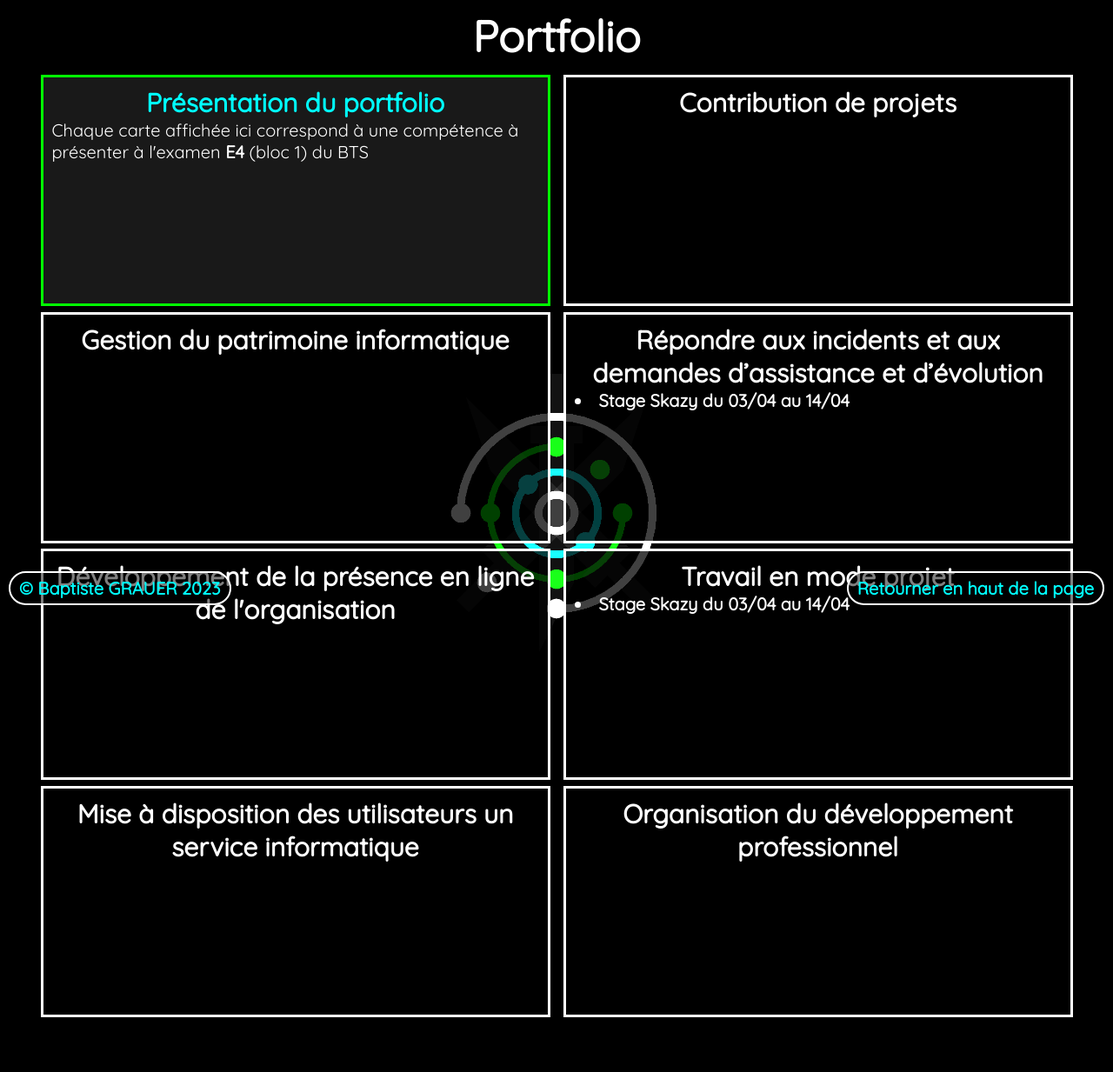
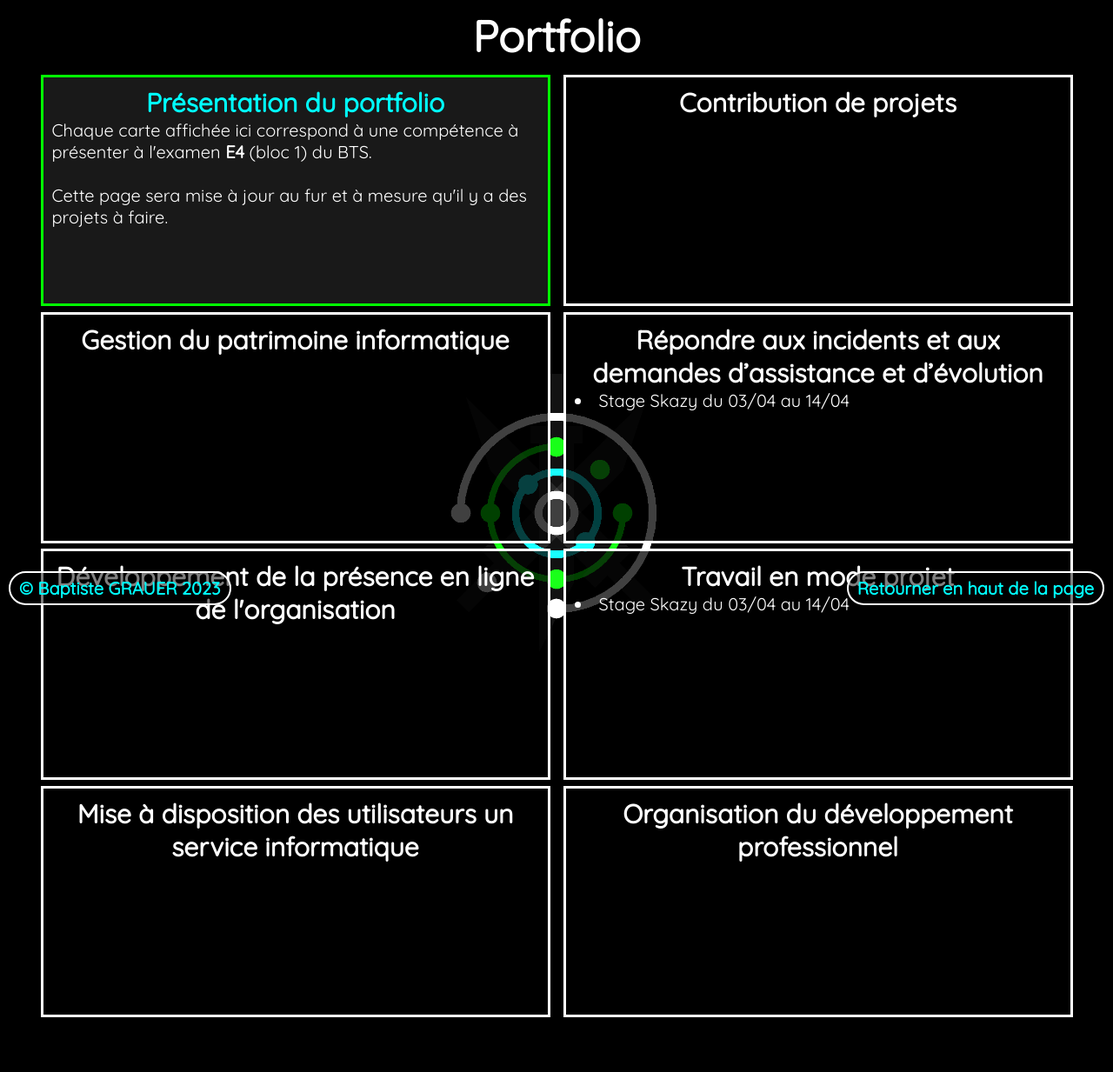
Before and after one commit to xWoozixx/BoraboraDev, a PHP site: page /annexes/portfolio.html in a window 1280 px wide. Shown: the part 84-1317 px from the top of the page at 87% size. Run offline with PHP 8.4, Linux system fonts and the light colour scheme.

Commit message:
modif css portfolio + ajout texte portfolio

```diff
--- a/annexes/portfolio.html
+++ b/annexes/portfolio.html
@@ -30,7 +30,8 @@
         <section class="contenu">
             <div class="paragraphe_important">
                 <h2>Présentation du portfolio</h2>
-                <p>Chaque carte affichée ici correspond à une compétence à présenter à l'examen <strong>E4</strong> (bloc 1) du BTS</p>
+                <p>Chaque carte affichée ici correspond à une compétence à présenter à l'examen <strong>E4</strong> (bloc 1) du BTS.<br><br>
+                Cette page sera mise à jour au fur et à mesure qu'il y a des projets à faire.</p>
             </div>
             <a href="portfolio/contributionProjet.html" class="paragraphe">
                 <h2>Contribution de projets</h2>
--- a/body.css
+++ b/body.css
@@ -25,18 +25,24 @@
     padding:10px;
     z-index: 1;
 }
-.paragraphe h2{
+.paragraphe > h2{
     transition: 0.2s;
     font-size: 30px;
     text-align: center;
 }
-.paragraphe p{
+.paragraphe > p{
     font-size: 20px;
 }
-.paragraphe li{
+.paragraphe ul li{
     font-size: 20px;
 }
-.paragraphe a{
+a.paragraphe > ul > li{
+    font-weight: normal;
+}
+a.paragraphe > p{
+    font-weight: normal;
+}
+.paragraphe > a{
     color: #0ff;
 }
 .paragraphe:hover{
@@ -45,10 +51,10 @@
     background-color: #222;
     border-color: #0f0;
 }
-.paragraphe:hover h2{
+.paragraphe:hover > h2{
     color: #0ff;
 }
-.paragraphe a:hover{
+.paragraphe > a:hover{
     color:#0f0;
 }
 .paragraphe_important{
@@ -63,19 +69,19 @@
     padding:10px;
     z-index: 1;
 }
-.paragraphe_important h2{
+.paragraphe_important > h2{
     color: #0ff;
     transition: 0.2s;
     font-size: 30px;
     text-align: center;
 }
-.paragraphe_important p{
+.paragraphe_important > p{
     font-size: 20px;
 }
-.paragraphe_important li{
+.paragraphe_important > li{
     font-size: 20px;
 }
-.paragraphe_important a{
+.paragraphe_important > a{
     color: #0ff;
 }
 .paragraphe_important:hover{
@@ -84,6 +90,6 @@
     background-color: #222;
     border-color: #0ff;
 }
-.paragraphe_important:hover a:hover{
+.paragraphe_important:hover > a:hover{
     color: #0f0;
 }
```
